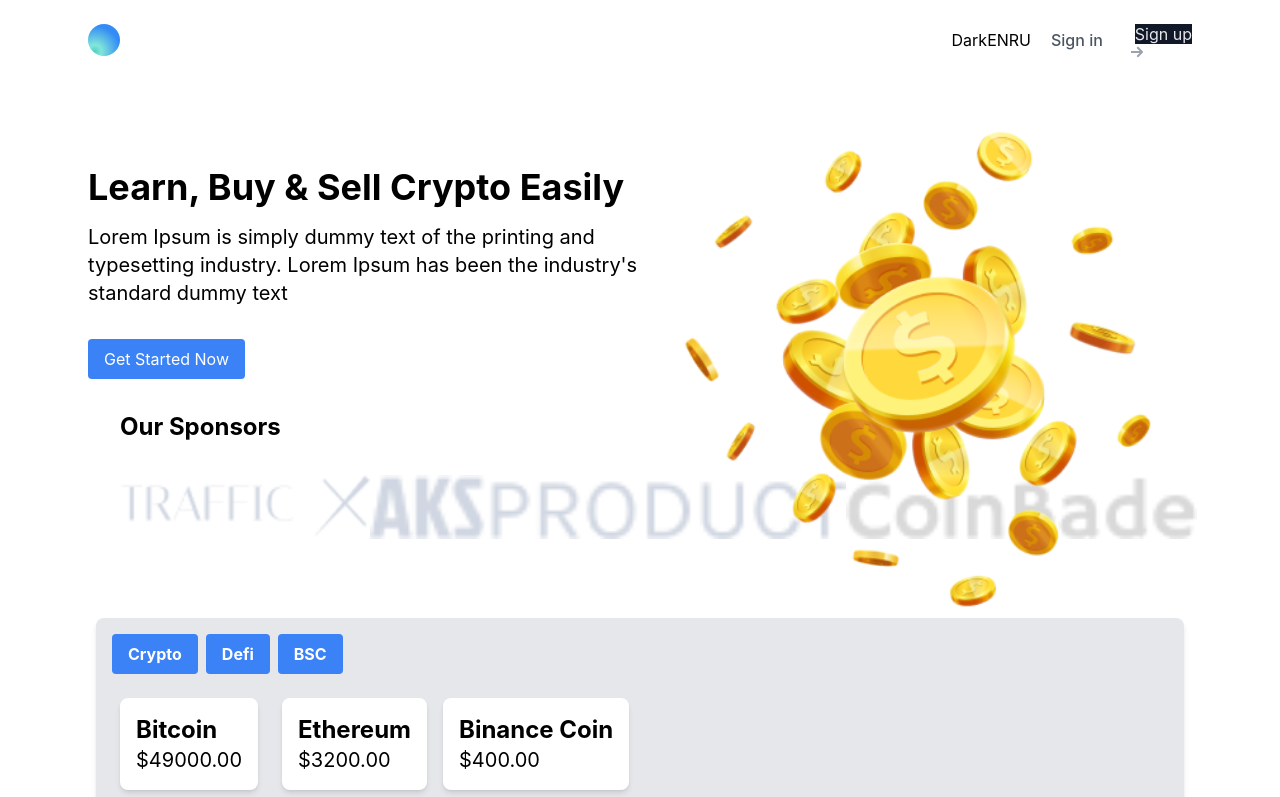
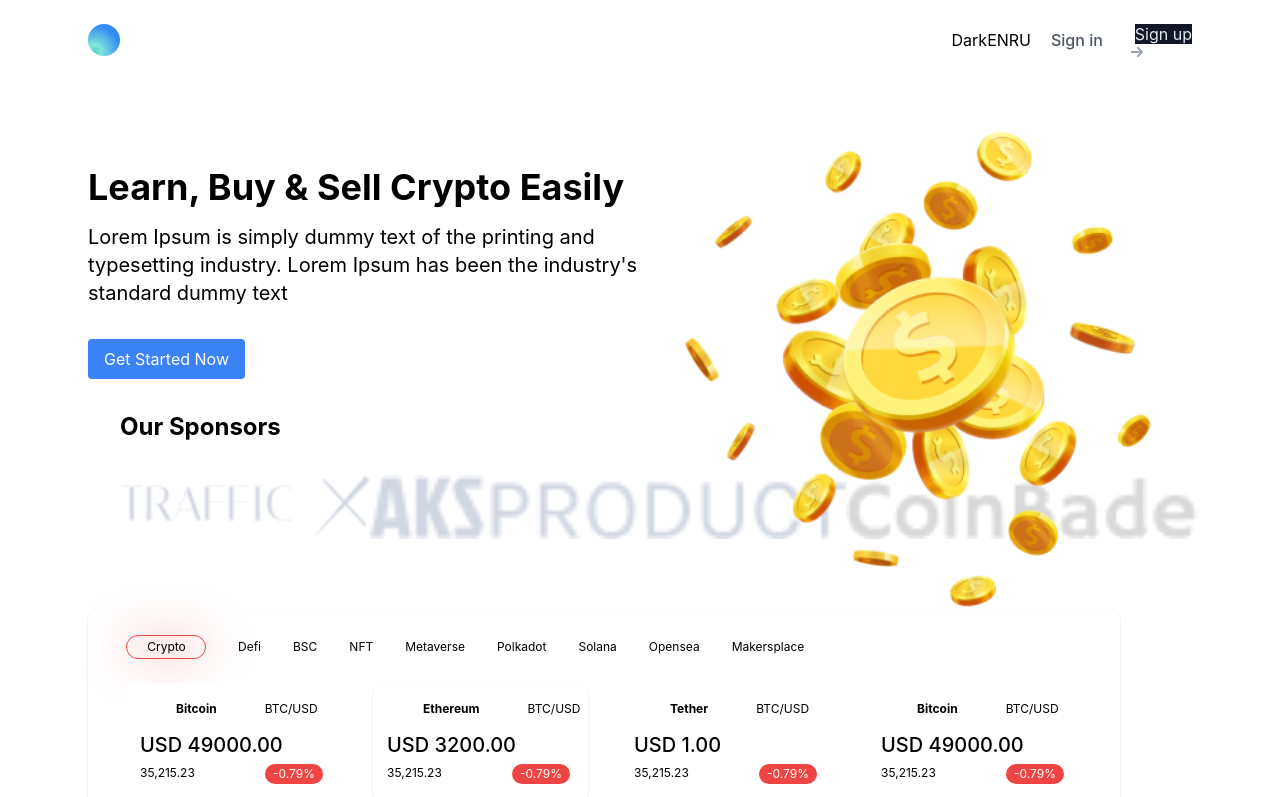
Before and after one commit to VasyaSmolyar/vascoin, a React (Create React App) app: page / in a window 1280 px wide. Shown: the top 797 px of the page. Built offline with nearby package versions, Linux system fonts and the light colour scheme.

Commit message:
fix: overview layout

```diff
--- a/src/components/landing/overview/asset/asset.tsx
+++ b/src/components/landing/overview/asset/asset.tsx
@@ -1,13 +1,24 @@
 export type AssetProps = {
   name: string;
   price: number;
+  isHighlighted?: boolean;
 }
 
-const Asset: React.FC<AssetProps> = ({ name, price }) => {
+const Asset: React.FC<AssetProps> = ({ name, price, isHighlighted }) => {
   return (
-    <div className="bg-white rounded-lg shadow-md p-4 m-2">
-      <h2 className="text-2xl font-bold">{name}</h2>
-      <p className="text-xl">${price.toFixed(2)}</p>
+    <div className={`w-[215px] h-[121px] relative bg-white rounded-[10px] ${isHighlighted ? 'shadow' : ''}`}>
+      <div className="left-[14px] top-[16px] absolute justify-start items-center gap-12 inline-flex">
+        <div className="justify-start items-center gap-4 flex">
+          <div className="LogosBitcoin w-5 h-5 relative" />
+          <div className="Bitcoin text-black text-xs font-bold font-['DM Sans']">{name}</div>
+        </div>
+        <div className="BtcUsd text-black text-xs font-normal font-['DM Sans']">BTC/USD</div>
+      </div>
+      <div className="Usd4616835 left-[14px] top-[48px] absolute text-black text-xl font-medium font-['DM Sans']">USD {price.toFixed(2)}</div>
+      <div className="21523 left-[14px] top-[82px] absolute text-black text-xs font-normal font-['DM Sans']">35,215.23</div>
+      <div className="px-2 py-0.5 left-[139px] top-[81px] absolute bg-red-500 rounded-[10px] justify-center items-center inline-flex">
+        <div className="079 text-white text-xs font-normal font-['DM Sans']">-0.79%</div>
+      </div>
     </div>
   );
 };
--- a/src/components/landing/overview/overview.tsx
+++ b/src/components/landing/overview/overview.tsx
@@ -6,23 +6,28 @@ interface OverviewProps {
 
 const Overview: React.FC<OverviewProps> = ({ assets }) => {
   return (
-    <div className="bg-gray-200 rounded-lg shadow-md p-4 m-2">
-      <div className="flex justify-between items-center mb-4">
-        <div className="flex space-x-2">
-          <button className="bg-blue-500 hover:bg-blue-700 text-white font-bold py-2 px-4 rounded">
-            Crypto
-          </button>
-          <button className="bg-blue-500 hover:bg-blue-700 text-white font-bold py-2 px-4 rounded">
-            Defi
-          </button>
-          <button className="bg-blue-500 hover:bg-blue-700 text-white font-bold py-2 px-4 rounded">
-            BSC
-          </button>
+    <div className="w-[1032px] h-[219px] px-[38px] py-[25px] bg-white rounded-[10px] shadow flex-col justify-start items-start gap-6 inline-flex">
+      <div className="justify-start items-center gap-8 inline-flex">
+        <div className="w-20 h-6 relative">
+          <div className="w-20 h-3.5 left-0 top-[5px] absolute bg-red-500 bg-opacity-50 blur-[25px]" />
+          <div className="w-20 h-6 pl-[21px] pr-5 py-1 left-0 top-0 absolute rounded-[15px] border border-red-500 justify-center items-center inline-flex">
+            <div className="Crypto text-black text-xs font-normal font-['DM Sans']">Crypto</div>
+          </div>
+        </div>
+        <div className="justify-start items-center gap-8 flex">
+          <div className="Defi text-black text-xs font-normal font-['DM Sans']">Defi</div>
+          <div className="Bsc text-black text-xs font-normal font-['DM Sans']">BSC</div>
+          <div className="Nft text-black text-xs font-normal font-['DM Sans']">NFT</div>
+          <div className="Metaverse text-black text-xs font-normal font-['DM Sans']">Metaverse</div>
+          <div className="Polkadot text-black text-xs font-normal font-['DM Sans']">Polkadot</div>
+          <div className="Solana text-black text-xs font-normal font-['DM Sans']">Solana</div>
+          <div className="Opensea text-black text-xs font-normal font-['DM Sans']">Opensea</div>
+          <div className="Makersplace text-black text-xs font-normal font-['DM Sans']">Makersplace</div>
         </div>
       </div>
-      <div className="flex space-x-4">
-        {assets.map((asset, index) => (
-          <Asset key={index} name={asset.name} price={asset.price} />
+      <div className="justify-start items-start gap-8 inline-flex">
+        {assets.map((asset) => (
+          <Asset name={asset.name} price={asset.price} isHighlighted={asset.isHighlighted} />
         ))}
       </div>
     </div>
--- a/src/pages/landing/landing.tsx
+++ b/src/pages/landing/landing.tsx
@@ -11,11 +11,16 @@ const Landing: React.FC = () => {
     {
       name: 'Ethereum',
       price: 3200,
+      isHighlighted: true
     },
     {
-      name: 'Binance Coin',
-      price: 400,
+      name: 'Tether',
+      price: 1,
     },
+    {
+      name: 'Bitcoin',
+      price: 49000,
+    }
   ];
 
   return (
```
